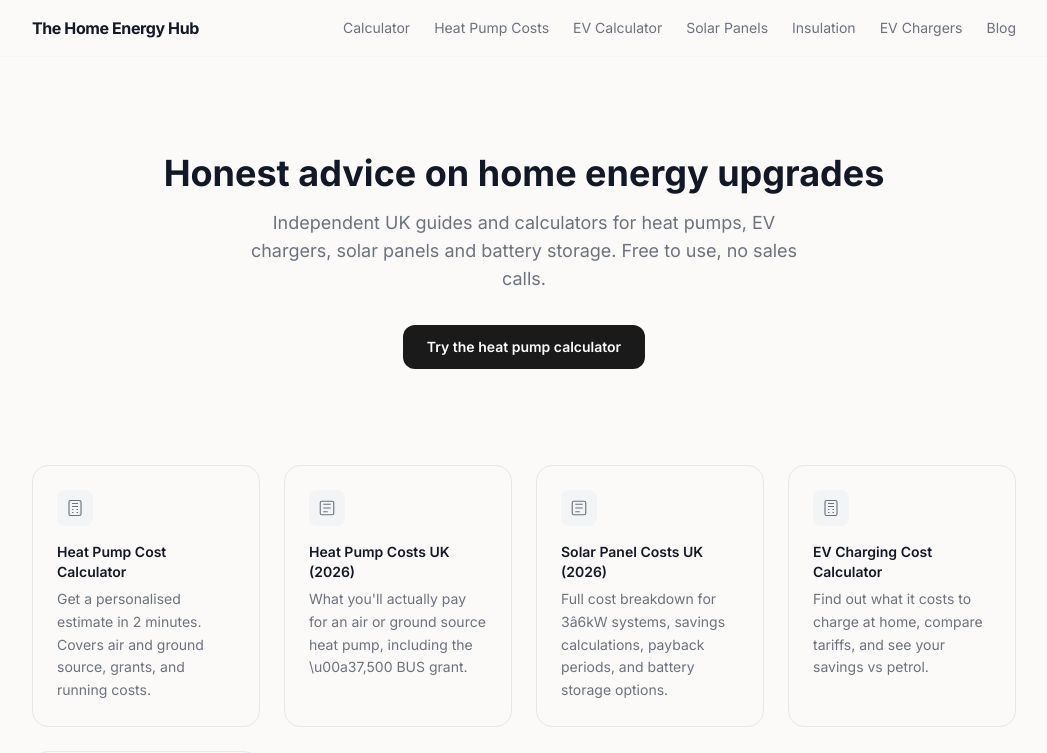
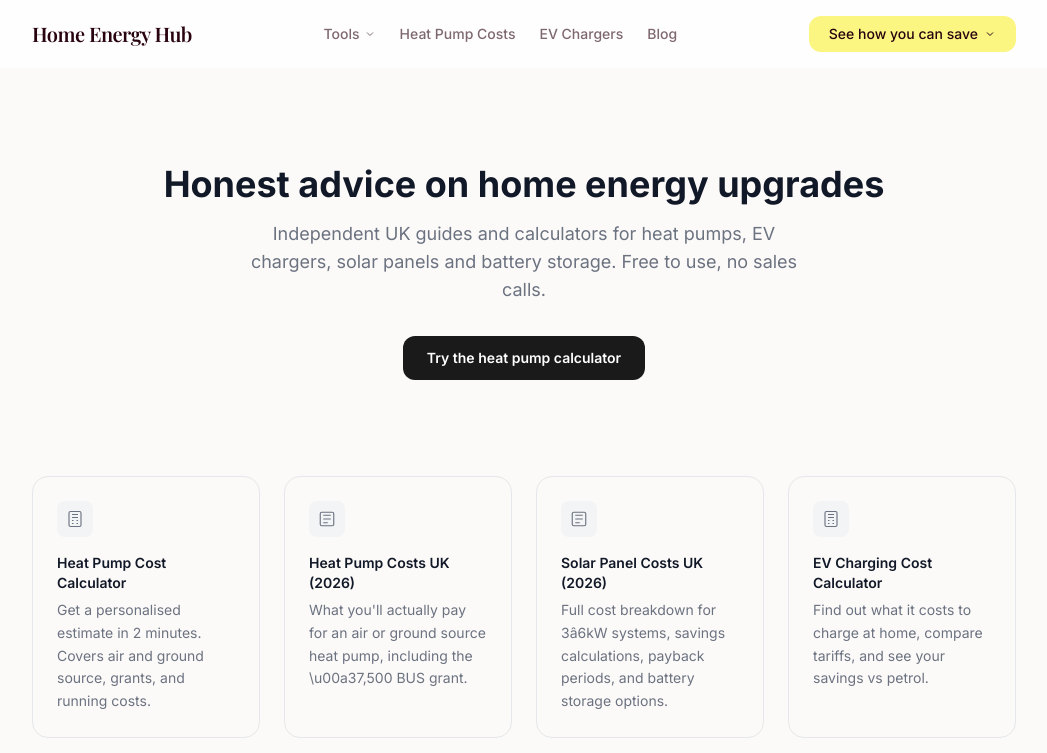
Before and after one commit to nrpilling21/thehomeenergyhub, a Next.js app: page / in a window 1280 px wide. Shown: the top 753 px of the page, without its empty margins (116-1163 px from the left). Built offline with nearby package versions, Linux system fonts and the light colour scheme; a web font is replaced by a local one.

Commit message:
Redesign: new header with Tools dropdown and savings CTA

```diff
--- a/src/components/Header.tsx
+++ b/src/components/Header.tsx
@@ -1,40 +1,115 @@
+"use client";
+
 import Link from "next/link";
+import { useState, useRef, useEffect } from "react";
 
 export function Header() {
+  const [toolsOpen, setToolsOpen] = useState(false);
+  const [ctaOpen, setCtaOpen] = useState(false);
+  const toolsRef = useRef<HTMLDivElement>(null);
+  const ctaRef = useRef<HTMLDivElement>(null);
+
+  // Close dropdowns when clicking outside
+  useEffect(() => {
+    function handleClick(e: MouseEvent) {
+      if (toolsRef.current && !toolsRef.current.contains(e.target as Node)) setToolsOpen(false);
+      if (ctaRef.current && !ctaRef.current.contains(e.target as Node)) setCtaOpen(false);
+    }
+    document.addEventListener("mousedown", handleClick);
+    return () => document.removeEventListener("mousedown", handleClick);
+  }, []);
+
   return (
-    <header className="border-b border-gray-100">
+    <header className="sticky top-0 z-50 bg-white/80 backdrop-blur-md">
       <div className="max-w-5xl mx-auto px-5 py-4 flex items-center justify-between">
         <Link
           href="/"
-          className="text-base font-bold text-gray-900 tracking-tight hover:opacity-80 transition-opacity"
+          className="font-display text-xl font-semibold text-ink tracking-tight hover:opacity-80 transition-opacity"
         >
-          The Home Energy Hub
+          Home Energy Hub
         </Link>
-        <nav className="hidden sm:flex items-center gap-6 text-sm text-gray-500">
-          <Link href="/heat-pump-cost-calculator" className="hover:text-gray-900 transition-colors">
-            Calculator
-          </Link>
-          <Link href="/heat-pump-cost-uk" className="hover:text-gray-900 transition-colors">
+
+        <nav className="hidden sm:flex items-center gap-6 text-sm text-ink/60 font-medium">
+          {/* Tools dropdown */}
+          <div ref={toolsRef} className="relative">
+            <button
+              onClick={() => { setToolsOpen(!toolsOpen); setCtaOpen(false); }}
+              className="flex items-center gap-1 hover:text-ink transition-colors"
+            >
+              Tools
+              <svg width="12" height="12" fill="none" stroke="currentColor" strokeWidth="2" viewBox="0 0 24 24" className={`transition-transform ${toolsOpen ? "rotate-180" : ""}`}>
+                <path d="M6 9l6 6 6-6" />
+              </svg>
+            </button>
+            {toolsOpen && (
+              <div className="absolute top-full left-0 mt-2 w-64 bg-white rounded-xl shadow-lg border border-plum-light/15 py-2 z-50">
+                <Link
+                  href="/heat-pump-cost-calculator"
+                  onClick={() => setToolsOpen(false)}
+                  className="block px-4 py-2.5 hover:bg-cream-dark transition-colors"
+                >
+                  <div className="text-sm font-medium text-ink">Heat Pump Calculator</div>
+                  <div className="text-xs text-ink/50 mt-0.5">Get a personalised cost estimate</div>
+                </Link>
+                <Link
+                  href="/ev-charging-cost-calculator"
+                  onClick={() => setToolsOpen(false)}
+                  className="block px-4 py-2.5 hover:bg-cream-dark transition-colors"
+                >
+                  <div className="text-sm font-medium text-ink">EV Charging Calculator</div>
+                  <div className="text-xs text-ink/50 mt-0.5">See your charging costs and savings</div>
+                </Link>
+              </div>
+            )}
+          </div>
+
+          <Link href="/heat-pump-cost-uk" className="hover:text-ink transition-colors">
             Heat Pump Costs
           </Link>
-          <Link href="/ev-charging-cost-calculator" className="hover:text-gray-900 transition-colors">
-            EV Calculator
-          </Link>
-          <Link href="/solar-panel-costs-uk" className="hover:text-gray-900 transition-colors">
-            Solar Panels
-          </Link>
-          <Link href="/home-insulation-guide-uk" className="hover:text-gray-900 transition-colors">
-            Insulation
-          </Link>
-          <Link href="/best-ev-charger-uk" className="hover:text-gray-900 transition-colors">
+          <Link href="/best-ev-charger-uk" className="hover:text-ink transition-colors">
             EV Chargers
           </Link>
-          <Link href="/blog" className="hover:text-gray-900 transition-colors">
+          <Link href="/blog" className="hover:text-ink transition-colors">
             Blog
           </Link>
         </nav>
+
+        {/* CTA with dropdown picker */}
+        <div ref={ctaRef} className="hidden sm:block relative">
+          <button
+            onClick={() => { setCtaOpen(!ctaOpen); setToolsOpen(false); }}
+            className="inline-flex items-center gap-1.5 px-5 py-2 rounded-xl text-sm font-medium bg-yellow text-ink hover:brightness-95 transition"
+          >
+            See how you can save
+            <svg width="12" height="12" fill="none" stroke="currentColor" strokeWidth="2" viewBox="0 0 24 24" className={`transition-transform ${ctaOpen ? "rotate-180" : ""}`}>
+              <path d="M6 9l6 6 6-6" />
+            </svg>
+          </button>
+          {ctaOpen && (
+            <div className="absolute top-full right-0 mt-2 w-72 bg-white rounded-xl shadow-lg border border-plum-light/15 py-2 z-50">
+              <Link
+                href="/heat-pump-cost-calculator"
+                onClick={() => setCtaOpen(false)}
+                className="block px-4 py-3 hover:bg-cream-dark transition-colors"
+              >
+                <div className="text-sm font-semibold text-ink">Heat pump savings</div>
+                <div className="text-xs text-ink/50 mt-0.5">Estimate costs, grants, and payback period</div>
+              </Link>
+              <div className="border-t border-plum-light/10 mx-3" />
+              <Link
+                href="/ev-charging-cost-calculator"
+                onClick={() => setCtaOpen(false)}
+                className="block px-4 py-3 hover:bg-cream-dark transition-colors"
+              >
+                <div className="text-sm font-semibold text-ink">EV charging savings</div>
+                <div className="text-xs text-ink/50 mt-0.5">Compare tariffs and savings vs petrol</div>
+              </Link>
+            </div>
+          )}
+        </div>
+
         {/* Mobile menu button */}
-        <button className="sm:hidden text-gray-500 hover:text-gray-900">
+        <button className="sm:hidden text-ink/60 hover:text-ink">
           <svg width="24" height="24" fill="none" stroke="currentColor" strokeWidth="1.5" viewBox="0 0 24 24">
             <path d="M3.75 6.75h16.5M3.75 12h16.5M3.75 17.25h16.5" />
           </svg>
```
